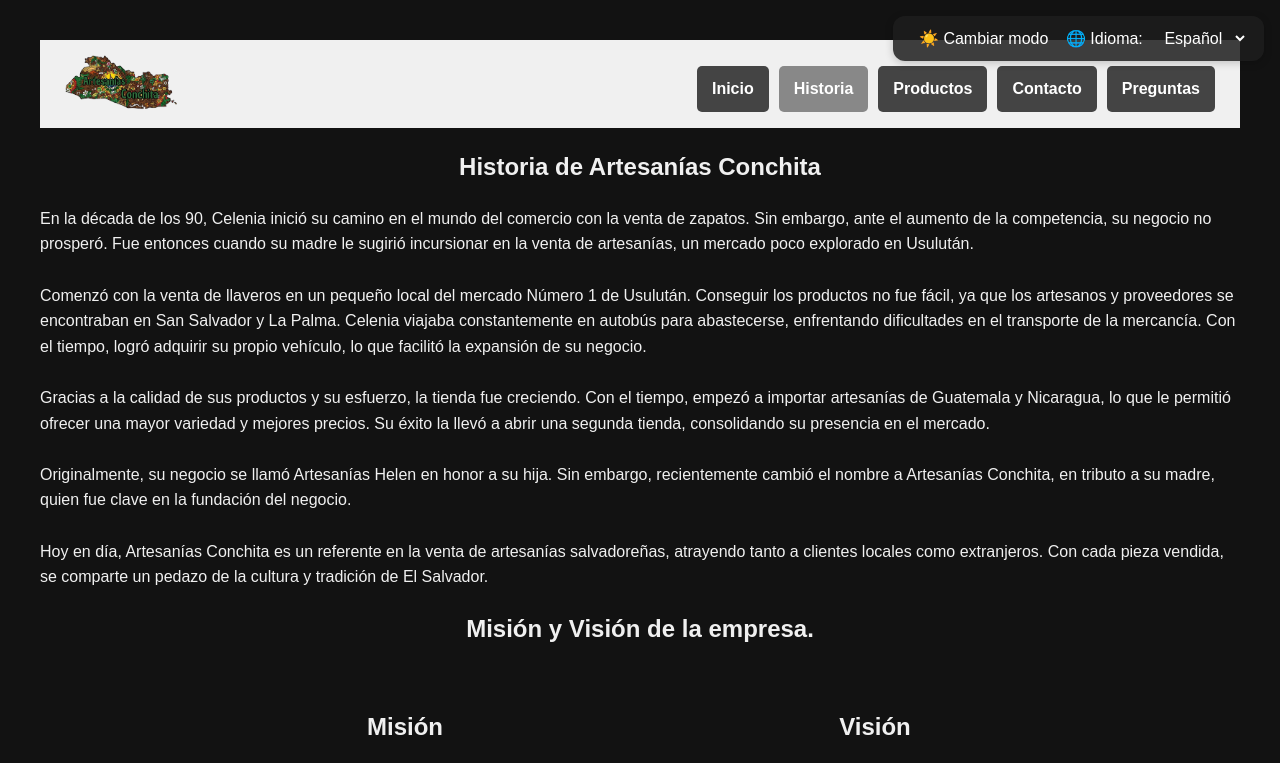
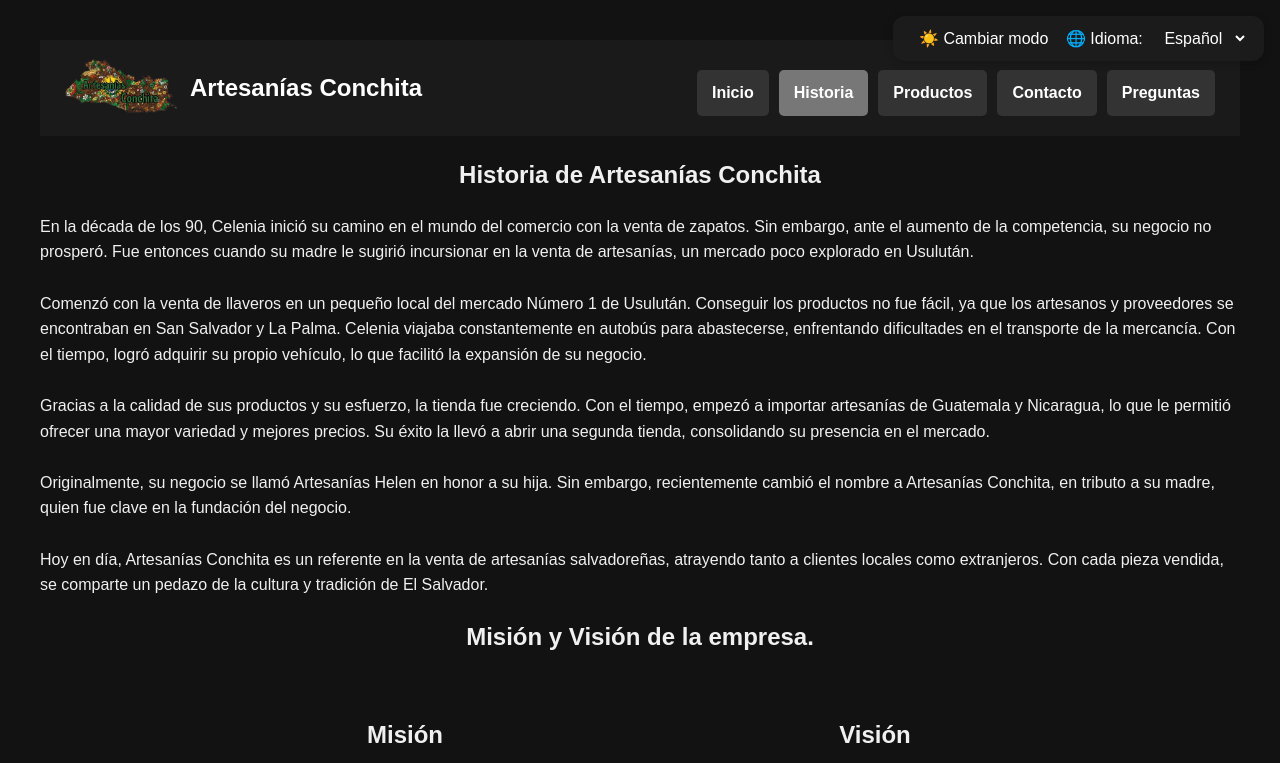
Before and after one commit to Artesanias-Conchita/artesanias-conchita, a plain HTML site: page Artesanías Conchita/historia.html in a window 1280 px wide. Both pictures are taken after a click on the button "🌙 Cambiar modo". Shown: the top 763 px of the page. Drawn offline with Linux system fonts and the light colour scheme.

Commit message:
barra de opciones de historia

```diff
--- a/Artesanías Conchita/historia.html
+++ b/Artesanías Conchita/historia.html
@@ -14,29 +14,46 @@
   header {
     text-align: center;
     margin-bottom: 20px;
-      background-color: #f0f0f0; /* Barra completa gris claro */
+    /* Estos estilos se aplican en modo claro */
+    display: flex;
+    justify-content: space-between;
+    align-items: center;
+    padding: 10px 20px;
+    background-color: #f0f0f0; /* Fondo gris claro para el encabezado en modo claro */
+  }
+
+  /* El nombre de la empresa (h1) en modo claro */
+  header h1 {
+    color: #444; /* Color oscuro para el texto del h1 en modo claro */
+    margin: 0;
+    font-size: 24px;
   }
 
   nav {
     margin-top: 10px;
+    /* QUITAMOS EL BACKGROUND-COLOR DE AQUÍ para que el header lo controle */
+    /* background-color: #222222; */ /* Este color ya no lo necesita nav aquí */
+    padding: 10px 0; /* Mantenemos el padding para la altura de la barra */
+    border-radius: 5px; /* Mantenemos el border-radius */
   }
 
   nav a {
     text-decoration: none;
-      color: #444;
-      background-color: #fadadd; /* Fondo botones de navegación */
+    color: #ffffff; /* Texto blanco para mejor contraste en fondo oscuro */
+    background-color: transparent; /* Fondo transparente para los botones */
     padding: 10px 15px;
-      margin: 5px;
+    margin: 0 5px;
     border-radius: 5px;
     font-weight: bold;
+    display: inline-block;
   }
 
   nav a:hover {
-      background-color: #ffd8a9; /* Hover durazno claro */
+    background-color: #444444; /* Gris ligeramente más claro al pasar el ratón */
   }
 
   nav a.active {
-      background-color: #e0b0b0; /* Botón activo rosa oscuro */
+    background-color: #888888; /* Gris para el botón activo */
   }
 
   h1, h2 {
@@ -142,31 +159,45 @@
     }
   }
 
+  /* Estilos para el modo oscuro */
   body.modo-oscuro {
     background-color: #121212;
-      color: #f0f0f0;
+    color: #f0f0f0; /* Color general del texto en modo oscuro */
   }
 
   body.modo-oscuro a {
-      color: #fbcba4;
+    color: #fbcba4; /* Color de los enlaces generales en modo oscuro */
   }
 
+  /* **IMPORTANTE: Estilos específicos para el ENCABEZADO (header) en modo oscuro** */
+  /* Esto asegurará que TODO el header (donde está el logo, nombre y nav) sea gris oscuro */
+  body.modo-oscuro header {
+    background-color: #1a1a1a; /* Gris muy oscuro, casi negro, para el header en modo oscuro */
+  }
+
+  /* El nombre de la empresa (h1) en modo oscuro */
+  body.modo-oscuro header h1 {
+    color: #ffffff; /* Blanco para el nombre de la empresa en modo oscuro */
+  }
+
+  /* Ajustes para los enlaces de la barra de navegación en modo oscuro */
+  /* Los enlaces tienen un fondo transparente, así que tomarán el color del header */
   body.modo-oscuro nav a {
-      background-color: #444;
-      color: white;
+    background-color: #333333; /* Fondo de botón en modo oscuro (un gris más claro que el header para que se distingan) */
+    color: white; /* Texto blanco para los enlaces en modo oscuro */
   }
 
   body.modo-oscuro nav a:hover {
-      background-color: #666;
+    background-color: #555555; /* Hover de botón en modo oscuro */
   }
 
   body.modo-oscuro nav a.active {
-      background-color: #888;
+    background-color: #777777; /* Botón activo en modo oscuro */
   }
 </style>
 </head>
 <body>
-  <header style="display: flex; justify-content: space-between; align-items: center; padding: 10px 20px; background-color: #f0f0f0;">
+ <header style="display: flex; justify-content: space-between; align-items: center; padding: 10px 20px;">
     <div style="display: flex; align-items: center;">
       <img src="img/logo.png" alt="Logo de Artesanías Conchita" style="width: 120px; margin-right: 10px;">
       <h1 style="margin: 0; font-size: 24px;">Artesanías Conchita</h1>
```
Lines whose indentation alone changed are shown as unchanged.
